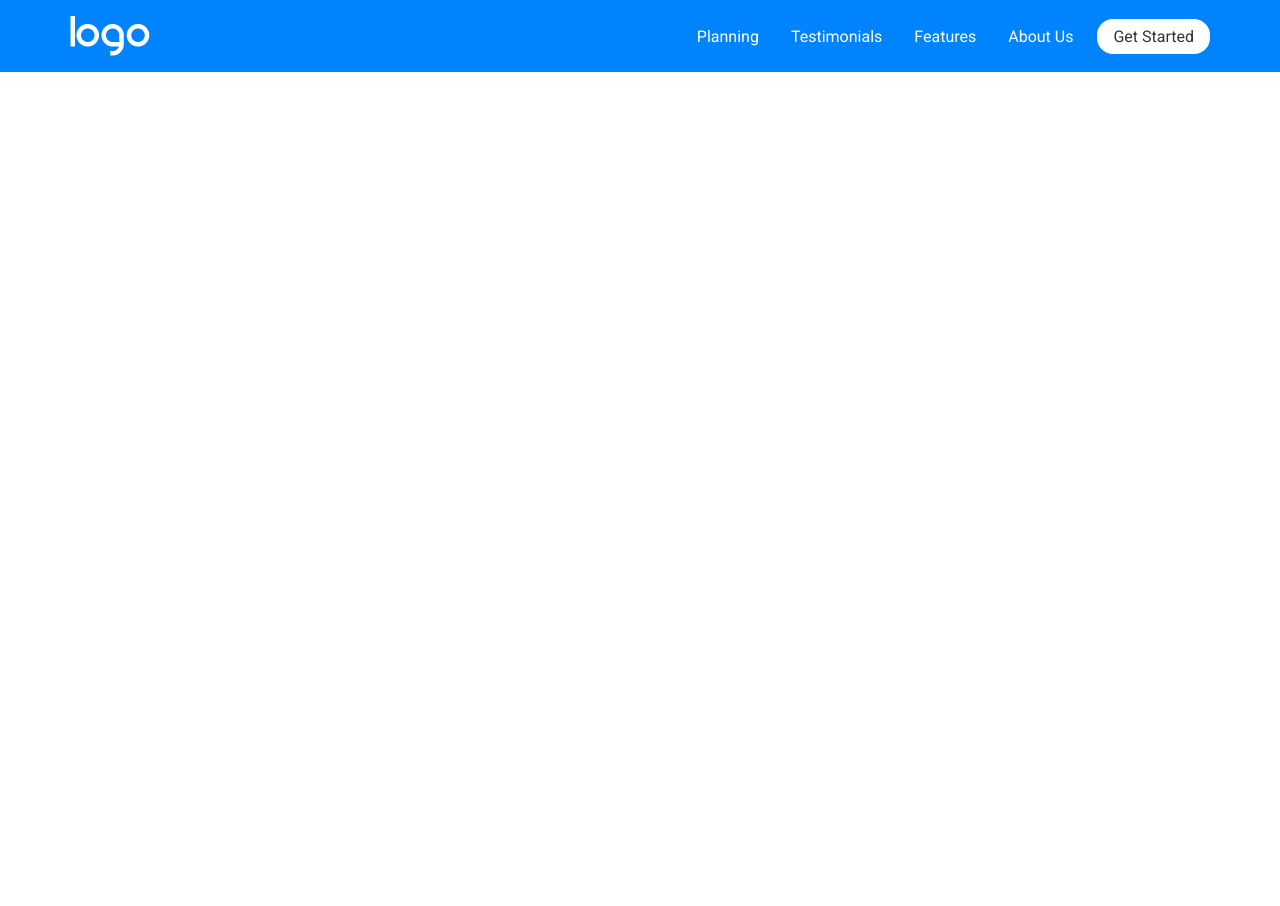
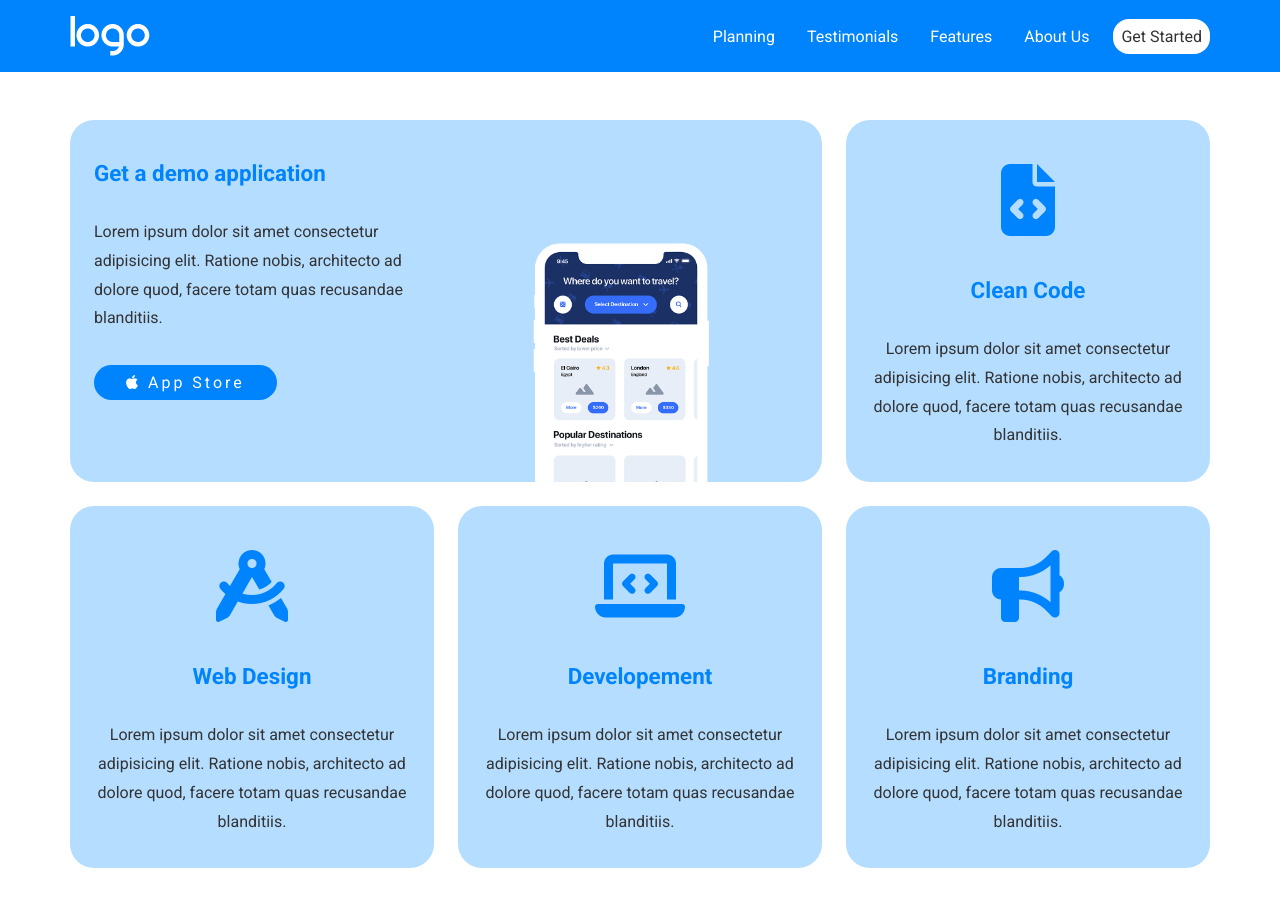
Before and after one commit to GianlucaGiardella/htmlcss-responsive-layout, a plain HTML site: page index.html in a window 1280 px wide. Before the commit the page ends 800 px from the top, so only its background shows below. Drawn offline with Linux system fonts and the light colour scheme.

Commit message:
add jumbo header

```diff
--- a/assets/style.css
+++ b/assets/style.css
@@ -21,11 +21,23 @@ ol, ul {
     list-style: none;
 }
 
+.btn a {
+    display: block;
+    padding: 0.5em 1em;
+    border-radius: 1em;
+}
+
+.btn_large a {
+    display: block;
+    padding: 0.5em 2em;
+    border-radius: 1.5em;
+}
+
 a {
     text-decoration: none;
 }
 
-/* header */
+/* nav */
 
 header {
     background-color: var(--azure);
@@ -68,13 +80,11 @@ nav {
 }
 
 .btn a {
-    padding: 0.5em 1em;
-    border-radius: 1em;
     background-color: white;
     color: #333333;
 }
 
-.btn a:hover {
+.nav_li.btn a:hover {
     text-decoration: none;
     background-color: whitesmoke;
 }
@@ -82,3 +92,83 @@ nav {
 .nav_bars {
     display: none;
 }
+
+/* jumbo */
+
+.jumbo_bg {
+    background-color: white;
+}
+
+.jumbo_container {
+    max-width: var(--max-width);
+    margin-inline: auto;
+    padding-top: 3rem;
+    padding-bottom: 6rem;
+    display: flex;
+    gap: 1.5rem;
+    flex-wrap: wrap;
+}
+
+.jumbo_item {
+    flex: 0 0 calc((100% - 3rem) / 3);
+    border-radius: 1.5rem;
+    padding-top: 2.5rem;
+    padding-inline: 1.5rem;
+    text-align: center;
+    background-color: var(--uranian-blue);
+}
+
+.jumbo_item.big {
+    flex: 0 0 calc((100% + 1.5rem) / 3 * 2 - 1.5rem);
+    display: flex;
+    flex-wrap: wrap;
+    text-align: start;
+}
+
+.jumbo_item h2 {
+    font-size: 1.4rem;
+    margin-bottom: 2rem;
+    color: var(--azure);
+}
+
+.jumbo_item p {
+    line-height: 1.8;
+    margin-bottom: 2rem;
+    color: #333333;
+}
+
+.jumbo_info {
+    flex: 0 0 50%;
+}
+
+.jumbo_info .btn_large {
+    width: max-content;
+}
+
+.jumbo_info .btn_large a {
+    letter-spacing: 3px;
+    background-color: var(--azure);
+    color: white;
+}
+
+.jumbo_info .btn_large a:hover {
+    background-color: #2d9aff;
+}
+
+.jumbo_img {
+    flex: 0 0 50%;
+    display: flex;
+    justify-content: center;
+    align-items: flex-end;
+}
+
+.jumbo_img img {
+    display: block;
+    width: 220px;
+}
+
+.jumbo_item .icon {
+    font-size: 4.5rem;
+    margin-bottom: 2rem;
+    color: var(--azure);
+}
--- a/index.html
+++ b/index.html
@@ -1,5 +1,5 @@
 <!DOCTYPE html>
-<html lang="it">
+<html lang="en">
 
 <head>
     <meta charset="UTF-8">
@@ -28,7 +28,53 @@
             </ul>
             <div class="nav_bars"><a href="#"><i class="fa-solid fa-bars"></i></a></div>
         </nav>
-        <div class="jumbo_bg"></div>
+        <div class="jumbo_bg">
+            <div class="jumbo_container">
+                <section class="jumbo_item big">
+                    <div class="jumbo_info">
+                        <h2>Get a demo application</h2>
+                        <p>Lorem ipsum dolor sit amet consectetur
+                            adipisicing elit. Ratione nobis, architecto ad
+                            dolore quod, facere totam quas recusandae
+                            blanditiis.</p>
+                        <div class="btn_large"><a href="#"><i class="fa-brands fa-apple"></i> App Store</a></div>
+                    </div>
+                    <div class="jumbo_img"><img src="assets/img/phone.png" alt="phone"></div>
+                </section>
+                <section class="jumbo_item">
+                    <div class="icon"><i class="fa-solid fa-file-code"></i></div>
+                    <h2>Clean Code</h2>
+                    <p>Lorem ipsum dolor sit amet consectetur
+                        adipisicing elit. Ratione nobis, architecto ad
+                        dolore quod, facere totam quas recusandae
+                        blanditiis.</p>
+                </section>
+                <section class="jumbo_item">
+                    <div class="icon"><i class="fa-solid fa-compass-drafting"></i></div>
+                    <h2>Web Design</h2>
+                    <p>Lorem ipsum dolor sit amet consectetur
+                        adipisicing elit. Ratione nobis, architecto ad
+                        dolore quod, facere totam quas recusandae
+                        blanditiis.</p>
+                </section>
+                <section class="jumbo_item">
+                    <div class="icon"><i class="fa-solid fa-laptop-code"></i></div>
+                    <h2>Developement</h2>
+                    <p>Lorem ipsum dolor sit amet consectetur
+                        adipisicing elit. Ratione nobis, architecto ad
+                        dolore quod, facere totam quas recusandae
+                        blanditiis.</p>
+                </section>
+                <section class="jumbo_item">
+                    <div class="icon"><i class="fa-solid fa-bullhorn"></i></div>
+                    <h2>Branding</h2>
+                    <p>Lorem ipsum dolor sit amet consectetur
+                        adipisicing elit. Ratione nobis, architecto ad
+                        dolore quod, facere totam quas recusandae
+                        blanditiis.</p>
+                </section>
+            </div>
+        </div>
     </header>
     <main></main>
     <footer></footer>
```
Also changed, not shown: 2 other files.
